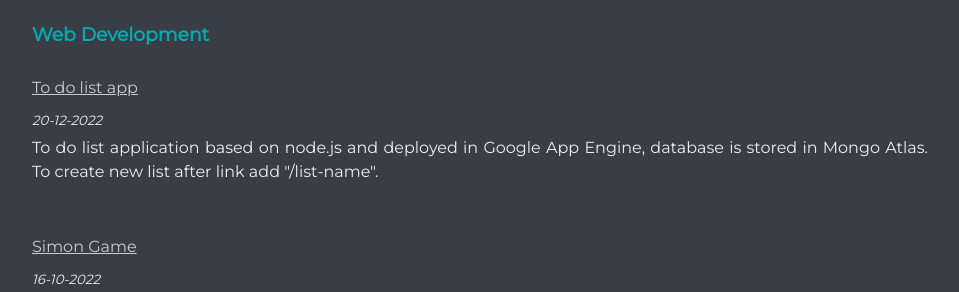
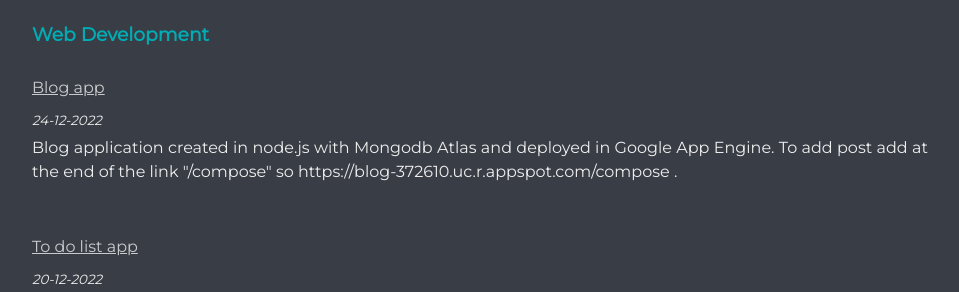
Before and after one commit to AdrianSKazi/AdrianSKaziPortfolio, a plain HTML site: page index.html in a window 1280 px wide. Shown: the part 7563-7855 px from the top of the page, without its empty margins (160-1119 px from the left). Drawn offline with Linux system fonts and the light colour scheme.

Commit message:
blog add

```diff
--- a/index.html
+++ b/index.html
@@ -387,6 +387,14 @@
       <div id = 'webdeving' class='web_dev_port'>
         <h3 id = 'webdevsec'>Web Development</h3>
         <div class="project-content">
+          <a class='link' target=blank href="https://blog-372610.uc.r.appspot.com">Blog app</a><br>
+          <small><i>24-12-2022</i></small>
+          <p>
+           Blog application created in node.js with Mongodb Atlas and deployed in Google App Engine. To add post add at the end of the link "/compose" so https://blog-372610.uc.r.appspot.com/compose .
+          </p>
+          <br>
+        </div>
+        <div class="project-content">
           <a class='link' target=blank href="https://crucial-binder-248010.lm.r.appspot.com">To do list app</a><br>
           <small><i>20-12-2022</i></small>
           <p>
```
Also changed, not shown: 1 other file.
